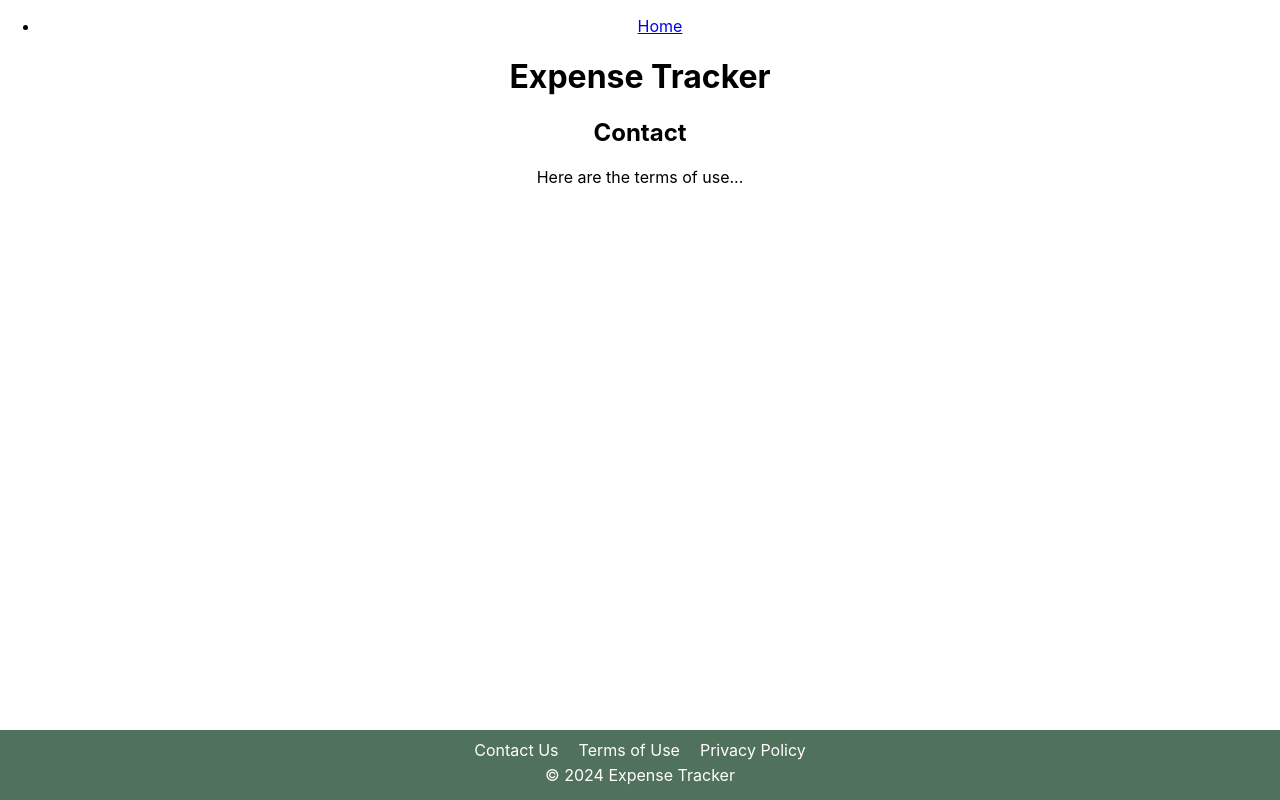
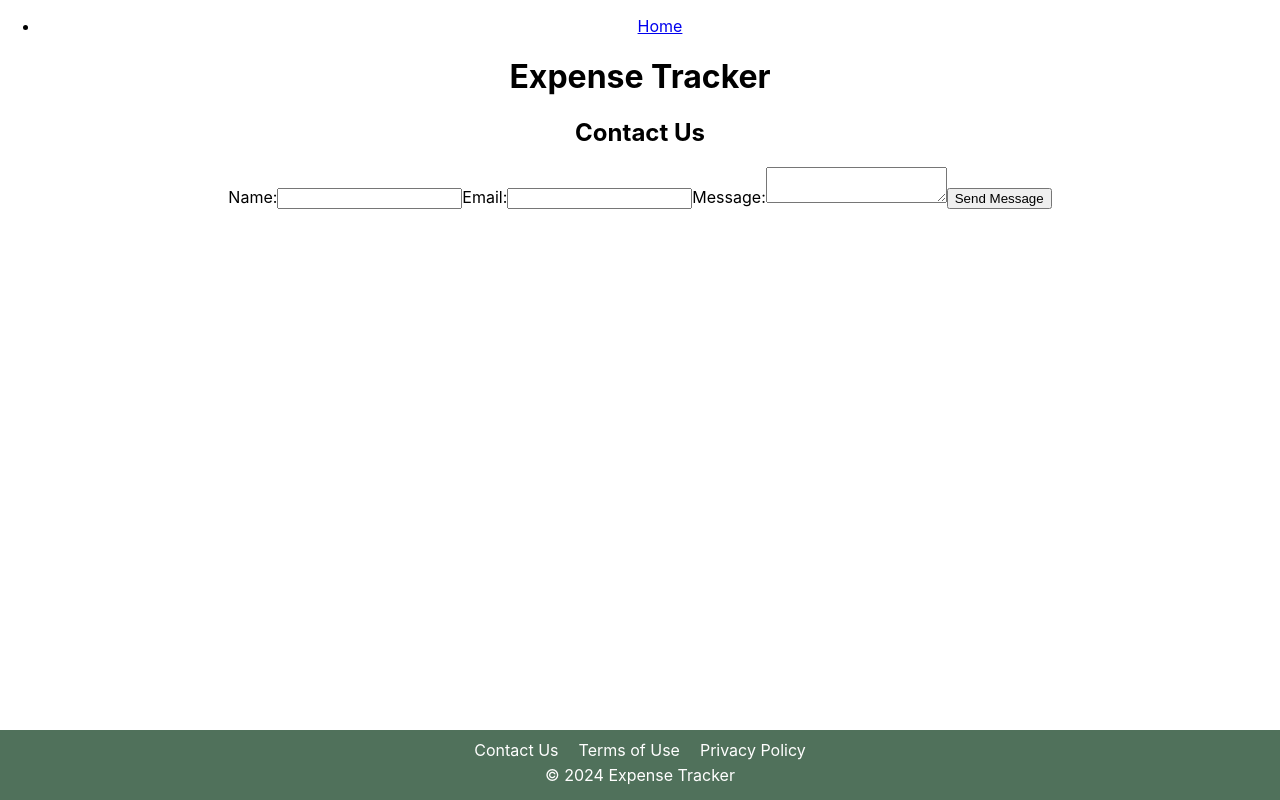
Before and after one commit to sahomelabs/exptest, a React (Create React App) app: page /contactus in a window 1280 px wide. Built offline with nearby package versions, Linux system fonts and the light colour scheme.

Commit message:
contact form add

```diff
--- a/src/Pages/ContactUs/ContactUs.jsx
+++ b/src/Pages/ContactUs/ContactUs.jsx
@@ -1,11 +1,58 @@
-// src/pages/ContactUs.jsx
-import React from 'react';
+import React, { useState } from 'react';
 
 const ContactUs = () => {
+  const [formData, setFormData] = useState({
+    name: '',
+    email: '',
+    message: '',
+  });
+
+  const handleChange = (e) => {
+    setFormData({ ...formData, [e.target.name]: e.target.value });
+  };
+
+  const handleSubmit = (e) => {
+    e.preventDefault();
+    alert(`Message sent by ${formData.name}`);
+    // Implement further submission logic, like sending the data to an API
+    setFormData({ name: '', email: '', message: '' });
+  };
+
   return (
-    <div className="container">
-      <h2>Contact</h2>
-      <p>Here are the terms of use...</p>
+    <div className="contact-us">
+      <h2>Contact Us</h2>
+      <form onSubmit={handleSubmit}>
+        <label>
+          Name:
+          <input
+            type="text"
+            name="name"
+            value={formData.name}
+            onChange={handleChange}
+            required
+          />
+        </label>
+        <label>
+          Email:
+          <input
+            type="email"
+            name="email"
+            value={formData.email}
+            onChange={handleChange}
+            required
+          />
+        </label>
+        <label>
+          Message:
+          <textarea
+            name="message"
+            value={formData.message}
+            onChange={handleChange}
+            required
+          ></textarea>
+        </label>
+        <button type="submit">Send Message</button>
+      </form>
     </div>
   );
 };
```
